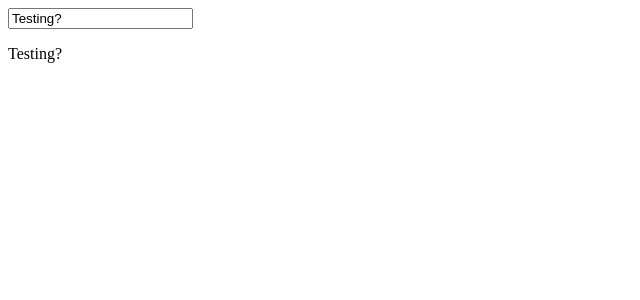
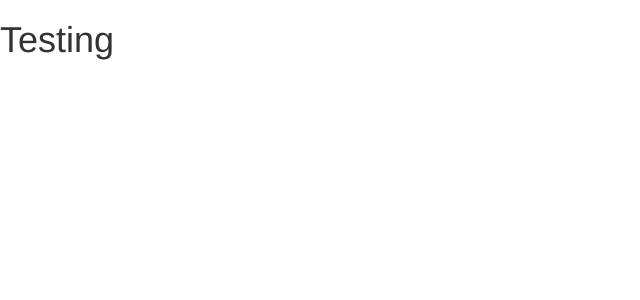
Before and after one commit to ckwong93/angular-shopper, an Angular app in the folder angular-shopper/: page / in a window 1280 px wide. Shown: the top 300 px of the page, without its empty margins (0-640 px from the left). Built offline with nearby package versions, Linux system fonts and the light colour scheme.

Commit message:
add server component, edit app module to include server component

```diff
--- a/angular-shopper/src/app/app.component.html
+++ b/angular-shopper/src/app/app.component.html
@@ -1,2 +1 @@
-<input type="text" [(ngModel)]="name">
-<p>{{name}}</p>
+<h1>Testing</h1>
--- a/angular-shopper/src/app/app.component.ts
+++ b/angular-shopper/src/app/app.component.ts
@@ -6,5 +6,4 @@
   styleUrls: ['./app.component.css']
 })
 export class AppComponent {
-  name = 'Testing?';
 }
```
Also changed, not shown: angular-shopper/src/app/app.module.ts (+6 -4 lines), angular-shopper/src/app/server/server.component.ts (added, +9 -0 lines), angular-shopper/.angular-cli.json, angular-shopper/src/app/server/server.component.html (added), 1 other file (tests, documents, lock files or other folders).
